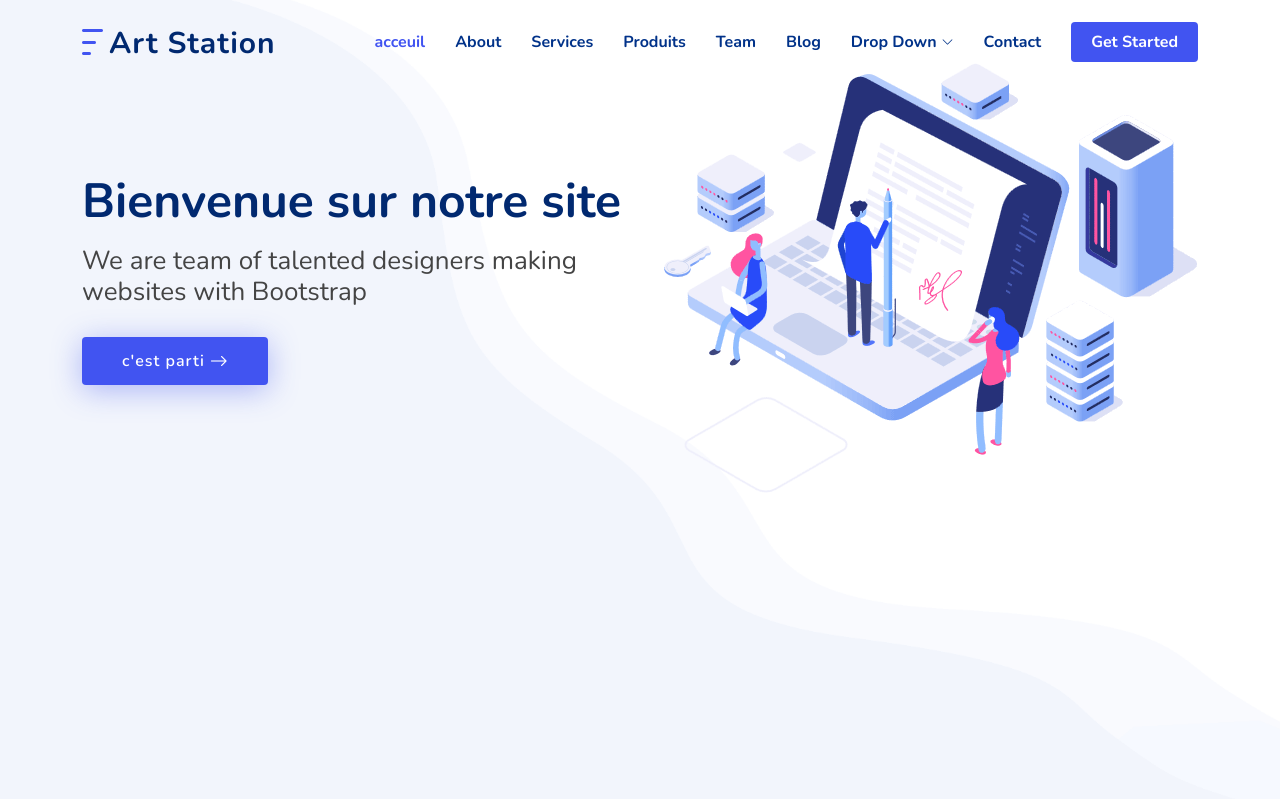
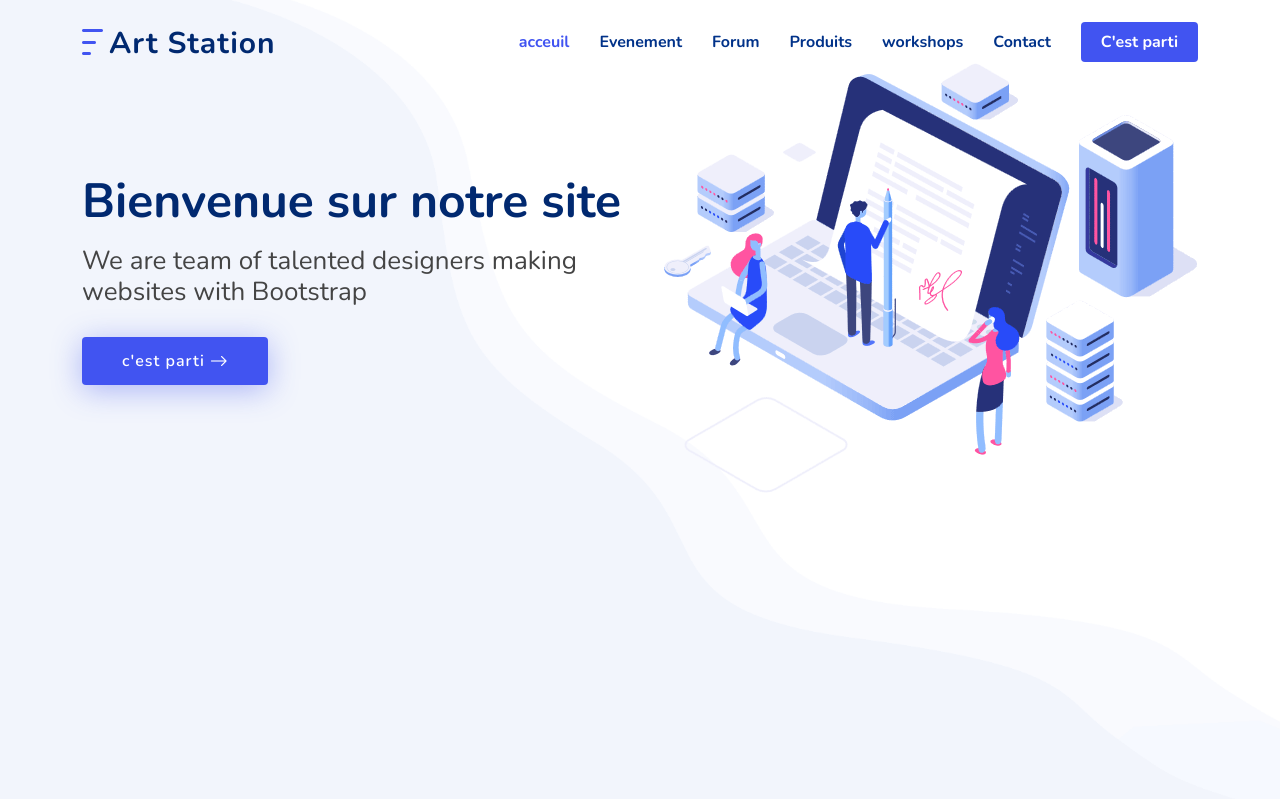
Before and after one commit to PIDEV-3A-2023/3A28_FST, a Symfony app: template templates/main/index.html.twig in a window 1280 px wide. Shown: the top 799 px of the page. Run offline with Twig, Linux system fonts and the light colour scheme; the template is opened without the code that fills it, so the values that code supplies are empty; some libraries are stand-ins or nearby versions.

Commit message:
template side bar

```diff
--- a/templates/base.html.twig
+++ b/templates/base.html.twig
@@ -51,30 +51,12 @@
       <nav id="navbar" class="navbar">
         <ul>
           <li><a class="nav-link scrollto active" href="{{ path ('app_main')}}">acceuil</a></li>
-          <li><a class="nav-link scrollto" href="#about">About</a></li>
-          <li><a class="nav-link scrollto" href="#services">Services</a></li>
+          <li><a class="nav-link scrollto" href="#about">Evenement</a></li>
+          <li><a class="nav-link scrollto" href="#services">Forum</a></li>
           <li><a class="nav-link scrollto" href="{{ path ('app_produit')}}">Produits</a></li>
-          <li><a class="nav-link scrollto" href="#team">Team</a></li>
-          <li><a href="blog.html">Blog</a></li>
-          <li class="dropdown"><a href="#"><span>Drop Down</span> <i class="bi bi-chevron-down"></i></a>
-            <ul>
-              <li><a href="#">Drop Down 1</a></li>
-              <li class="dropdown"><a href="#"><span>Deep Drop Down</span> <i class="bi bi-chevron-right"></i></a>
-                <ul>
-                  <li><a href="#">Deep Drop Down 1</a></li>
-                  <li><a href="#">Deep Drop Down 2</a></li>
-                  <li><a href="#">Deep Drop Down 3</a></li>
-                  <li><a href="#">Deep Drop Down 4</a></li>
-                  <li><a href="#">Deep Drop Down 5</a></li>
-                </ul>
-              </li>
-              <li><a href="#">Drop Down 2</a></li>
-              <li><a href="#">Drop Down 3</a></li>
-              <li><a href="#">Drop Down 4</a></li>
-            </ul>
-          </li>
+          <li><a class="nav-link scrollto" href="#team">workshops</a></li>
           <li><a class="nav-link scrollto" href="#contact">Contact</a></li>
-          <li><a class="getstarted scrollto" href="#about">Get Started</a></li>
+          <li><a class="getstarted scrollto" href="#about">C'est parti</a></li>
         </ul>
         <i class="bi bi-list mobile-nav-toggle"></i>
       </nav><!-- .navbar -->
--- a/templates/baseBack.html.twig
+++ b/templates/baseBack.html.twig
@@ -71,6 +71,7 @@
                         <a class="collapse-item" href="cards.html">Gestion du forum </a>
                         <a class="collapse-item" href="cards.html">Gestion des evenements </a>
                         <a class="collapse-item" href="cards.html">Gestion des ventes </a>
+                        <a class="collapse-item" href="cards.html">Gestion des workshops </a>
                     </div>
                 </div>
             </li>
```
